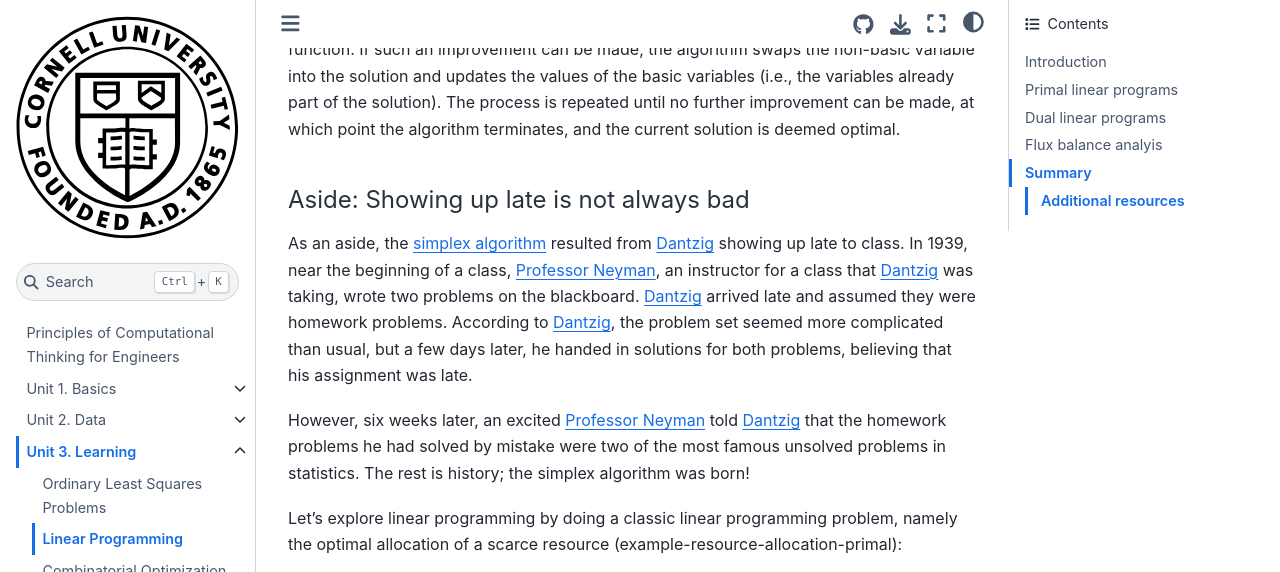
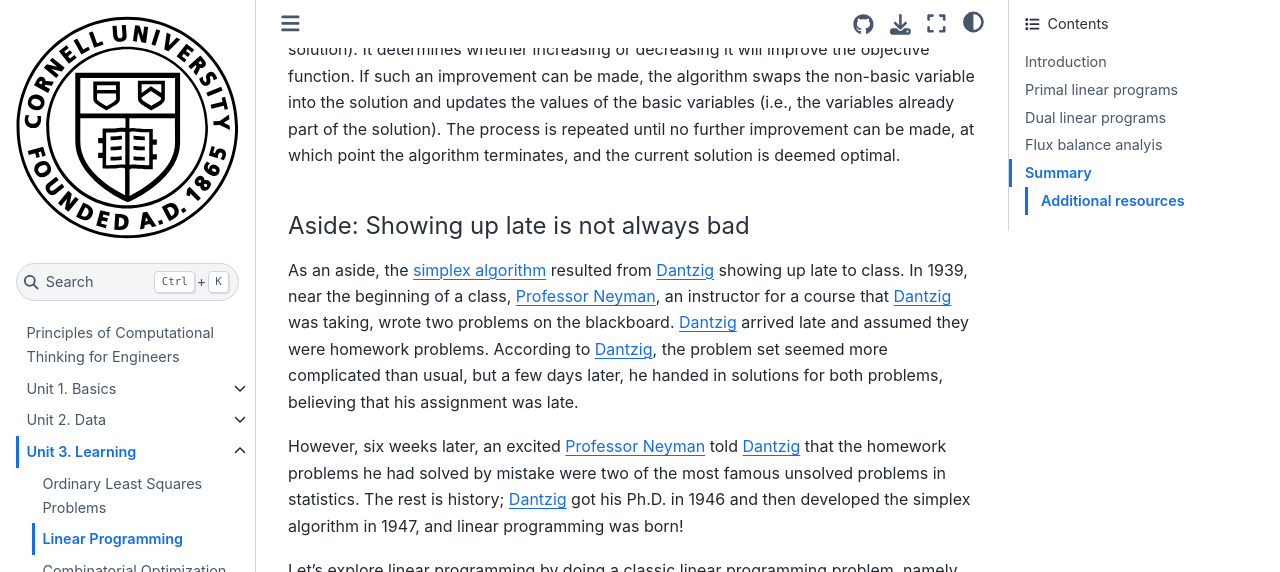
Before and after one commit to varnerlab/CHEME-1800-Computing-Book, a Jupyter Book: the page built from unit-3-learning/lp.md, in a window 1280 px wide and 900 px high, scrolled down 1694 px, cut to the strip 0-572 px from the top of the window. Built offline with Jupyter Book 1.0.4 settings and Sphinx 7.4.7 and the Sphinx Book theme 1.1.4, drawn with Linux system fonts in a browser that asks for light colours; some of the changed text lies outside the part shown.

Commit message:
small changes to LP
LP

`````diff
--- a/unit-3-learning/lp.md
+++ b/unit-3-learning/lp.md
@@ -15,7 +15,8 @@
 
 (content:references:primal-linear-problem)=
 ## Primal linear programs
-Linear programs maximize (or minimize) a _linear_ objective function $\mathcal{O}$ subject to _linear_ constraints and bounds on the variables we are searching over ({prf:ref}`defn-primael-linear program`):
+Linear programs maximize (or minimize) a _linear_ objective function $\mathcal{O}$ subject to _linear_ constraints and bounds on the decision variables $x$ we are searching over. Decision variables can be continuous values $x\in\mathbb{R}$, but they can also be integers, e.g., $x\in{0,1}$. We'll start with the continuous problem ({prf:ref}`defn-primael-linear program`):
+
 
 ````{prf:definition} Primal Linear Program
 :label: defn-primael-linear program
@@ -45,9 +46,9 @@
 The [simplex algorithm](https://optimization.cbe.cornell.edu/index.php?title=Simplex_algorithm) is an iterative procedure for solving linear programming problems. The basic idea behind the simplex algorithm is to start with an initial feasible solution (i.e., a point that satisfies all constraints) and then iteratively improve it by moving along the edges of the feasible region (i.e., the region defined by the constraints). At each iteration, the algorithm selects a non-basic variable (i.e., a variable not currently part of the solution). It determines whether increasing or decreasing it will improve the objective function. If such an improvement can be made, the algorithm swaps the non-basic variable into the solution and updates the values of the basic variables (i.e., the variables already part of the solution). The process is repeated until no further improvement can be made, at which point the algorithm terminates, and the current solution is deemed optimal.
 
 #### Aside: Showing up late is not always bad
-As an aside, the [simplex algorithm](https://optimization.cbe.cornell.edu/index.php?title=Simplex_algorithm) resulted from [Dantzig](https://en.wikipedia.org/wiki/George_Dantzig) showing up late to class. In 1939, near the beginning of a class, [Professor Neyman](https://en.wikipedia.org/wiki/Jerzy_Neyman), an instructor for a class that [Dantzig](https://en.wikipedia.org/wiki/George_Dantzig) was taking, wrote two problems on the blackboard. [Dantzig](https://en.wikipedia.org/wiki/George_Dantzig) arrived late and assumed they were homework problems. According to [Dantzig](https://en.wikipedia.org/wiki/George_Dantzig), the problem set seemed more complicated than usual, but a few days later, he handed in solutions for both problems, believing that his assignment was late.
+As an aside, the [simplex algorithm](https://optimization.cbe.cornell.edu/index.php?title=Simplex_algorithm) resulted from [Dantzig](https://en.wikipedia.org/wiki/George_Dantzig) showing up late to class. In 1939, near the beginning of a class, [Professor Neyman](https://en.wikipedia.org/wiki/Jerzy_Neyman), an instructor for a course that [Dantzig](https://en.wikipedia.org/wiki/George_Dantzig) was taking, wrote two problems on the blackboard. [Dantzig](https://en.wikipedia.org/wiki/George_Dantzig) arrived late and assumed they were homework problems. According to [Dantzig](https://en.wikipedia.org/wiki/George_Dantzig), the problem set seemed more complicated than usual, but a few days later, he handed in solutions for both problems, believing that his assignment was late.
 
-However, six weeks later, an excited [Professor Neyman](https://en.wikipedia.org/wiki/Jerzy_Neyman) told [Dantzig](https://en.wikipedia.org/wiki/George_Dantzig) that the homework problems he had solved by mistake were two of the most famous unsolved problems in statistics. The rest is history; the simplex algorithm was born!
+However, six weeks later, an excited [Professor Neyman](https://en.wikipedia.org/wiki/Jerzy_Neyman) told [Dantzig](https://en.wikipedia.org/wiki/George_Dantzig) that the homework problems he had solved by mistake were two of the most famous unsolved problems in statistics. The rest is history; [Dantzig](https://en.wikipedia.org/wiki/George_Dantzig) got his Ph.D. in 1946 and then developed the simplex algorithm in 1947, and linear programming was born!
 
 
 <!-- [The development of the simplex algorithm](https://optimization.cbe.cornell.edu/index.php?title=Simplex_algorithm), an efficient approach for solving linear programs, has led to LPs being used to solve problems in many engineering applications and other diverse industries such as banking, education, forestry, energy, and logistics.  -->
@@ -253,9 +254,6 @@
 ````
 
 
-
-
-
 (content:references:flux-balance-analysis)=
 ## Flux balance analyis
 Flux balance analysis is a general tool to estimate _flows_ through [trees and graphs](../unit-2-data/trees.md), e.g., social graphs, communication networks, or other structures that can be represented as a network. In chemical engineering, flux balance analysis estimates chemical reaction rates (called _fluxes_) throughout _steady state_ reaction networks. The standard flux balance analysis problem is written in concentration units, e.g., the reaction flux has units of mmol/volume-time. However, sometimes it is more convenient to work in mole units instead.
`````
Also changed, not shown: 2 other files.
